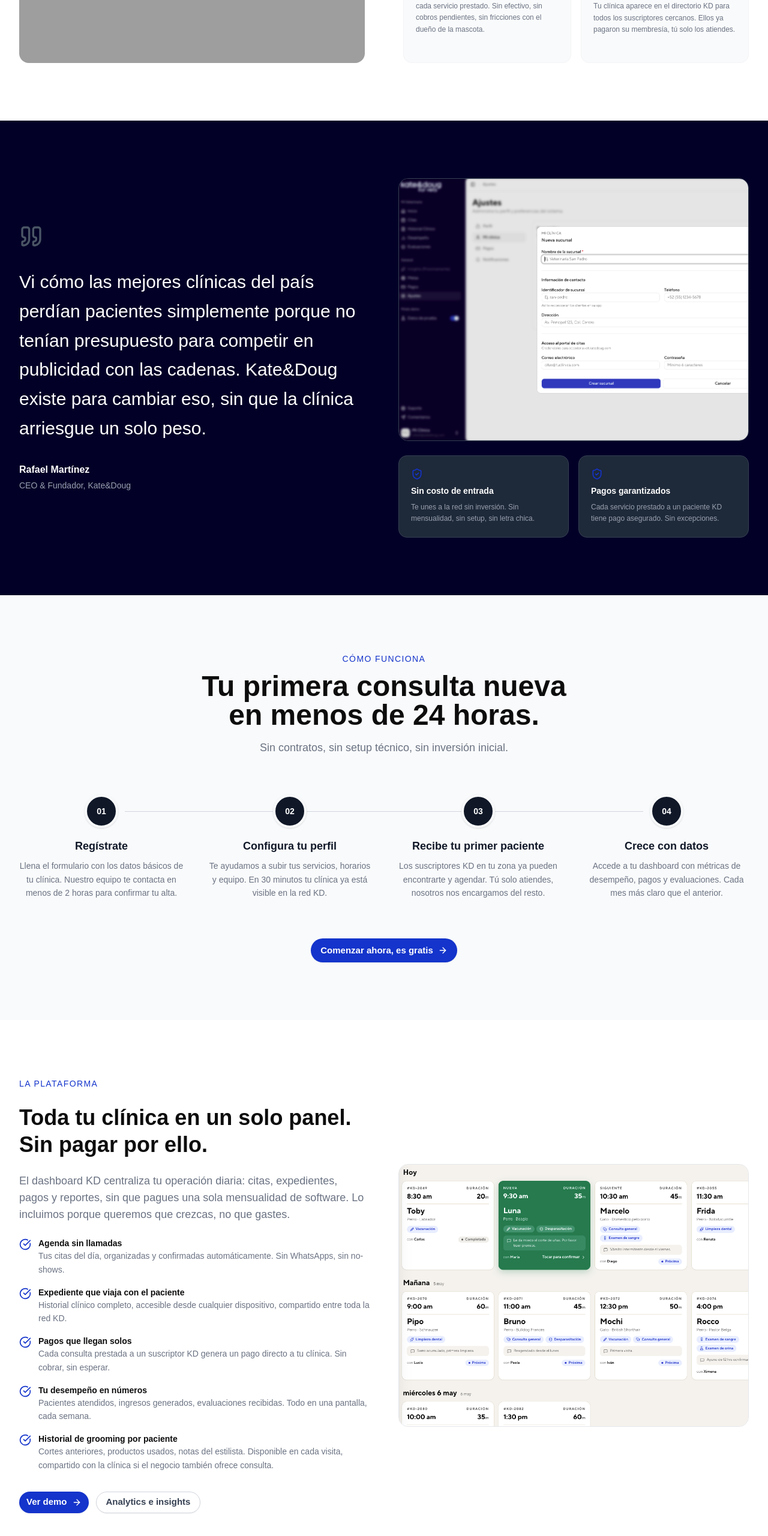
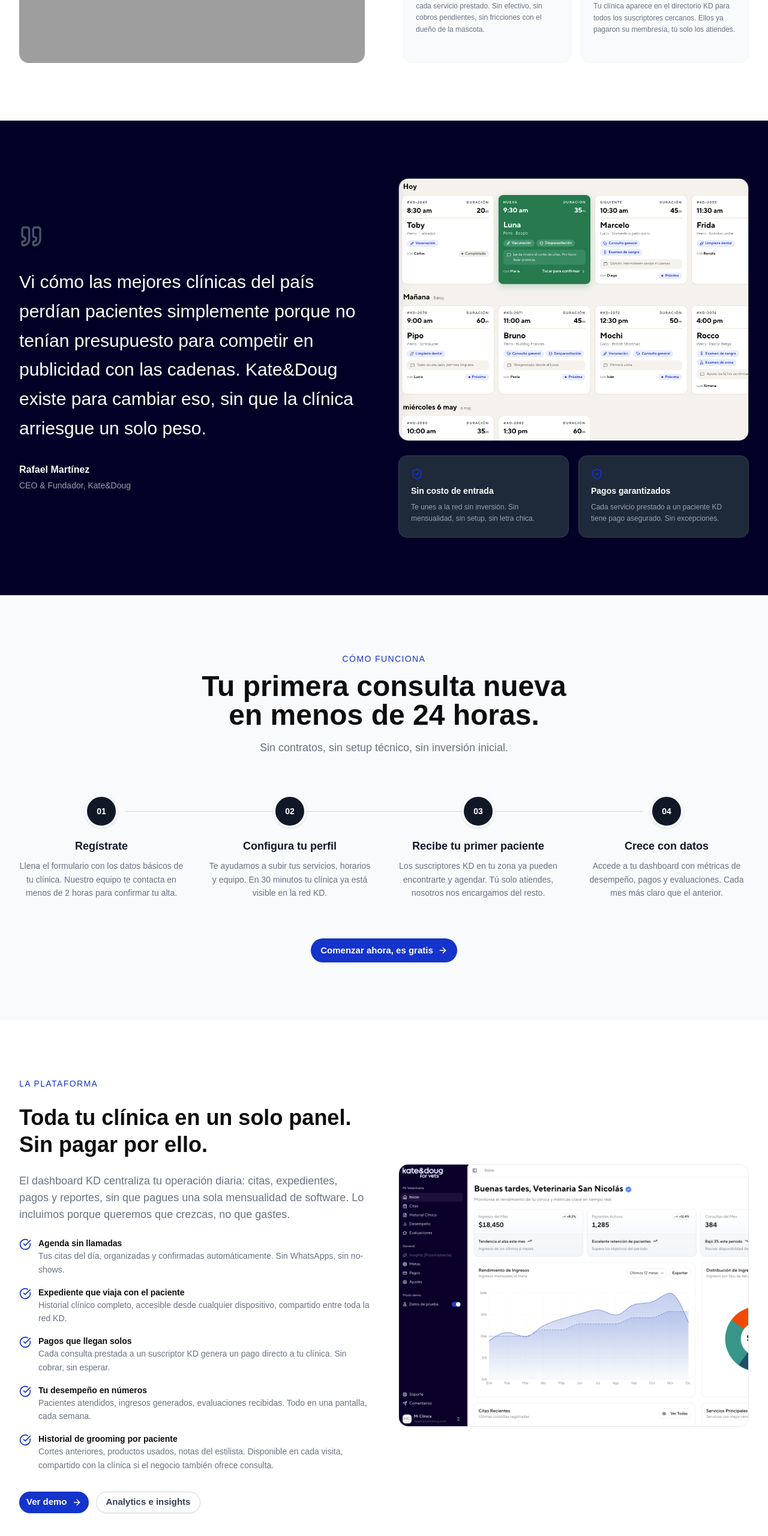
Before and after one commit to katedoug/manager, a Next.js app in the folder apps/landing-aliados/: page / in a window 1280 px wide. Shown: the part 2573-5133 px from the top of the page at 60% size. Built offline with nearby package versions, Linux system fonts and the light colour scheme; grey boxes are pictures that could not be loaded; a web font is replaced by a local one.

Commit message:
fix: swap images — screen1 in testimonial, screen3 in dashboard
Co-Authored-By: Claude Sonnet 4.6 <noreply@anthropic.com>

```diff
--- a/apps/landing-aliados/src/components/landing/07-testimonial.tsx
+++ b/apps/landing-aliados/src/components/landing/07-testimonial.tsx
@@ -35,7 +35,7 @@ export function Testimonial() {
           {/* Right: dashboard placeholder + commitments */}
           <div className="flex flex-col gap-6">
             <div className="relative w-full aspect-[4/3] rounded-2xl overflow-hidden border border-gray-700">
-              <Image src="/assets/screen2.png" alt="Kate&Doug — panel de agenda" fill className="object-cover object-left-top" />
+              <Image src="/assets/screen1.png" alt="Kate&Doug — panel de agenda" fill className="object-cover object-left-top" />
             </div>
             <div className="grid grid-cols-2 gap-4">
               {COMMITMENTS.map((c) => (
--- a/apps/landing-aliados/src/components/landing/09-dashboard.tsx
+++ b/apps/landing-aliados/src/components/landing/09-dashboard.tsx
@@ -67,7 +67,7 @@ export function Dashboard() {
 
           {/* Right: dashboard screenshot */}
           <div className="relative w-full aspect-[4/3] rounded-2xl overflow-hidden border border-gray-200">
-            <Image src="/assets/screen1.png" alt="Kate&Doug — panel principal" fill className="object-cover object-left-top" />
+            <Image src="/assets/screen3.png" alt="Kate&Doug — panel principal" fill className="object-cover object-left-top" />
           </div>
 
         </div>
```
